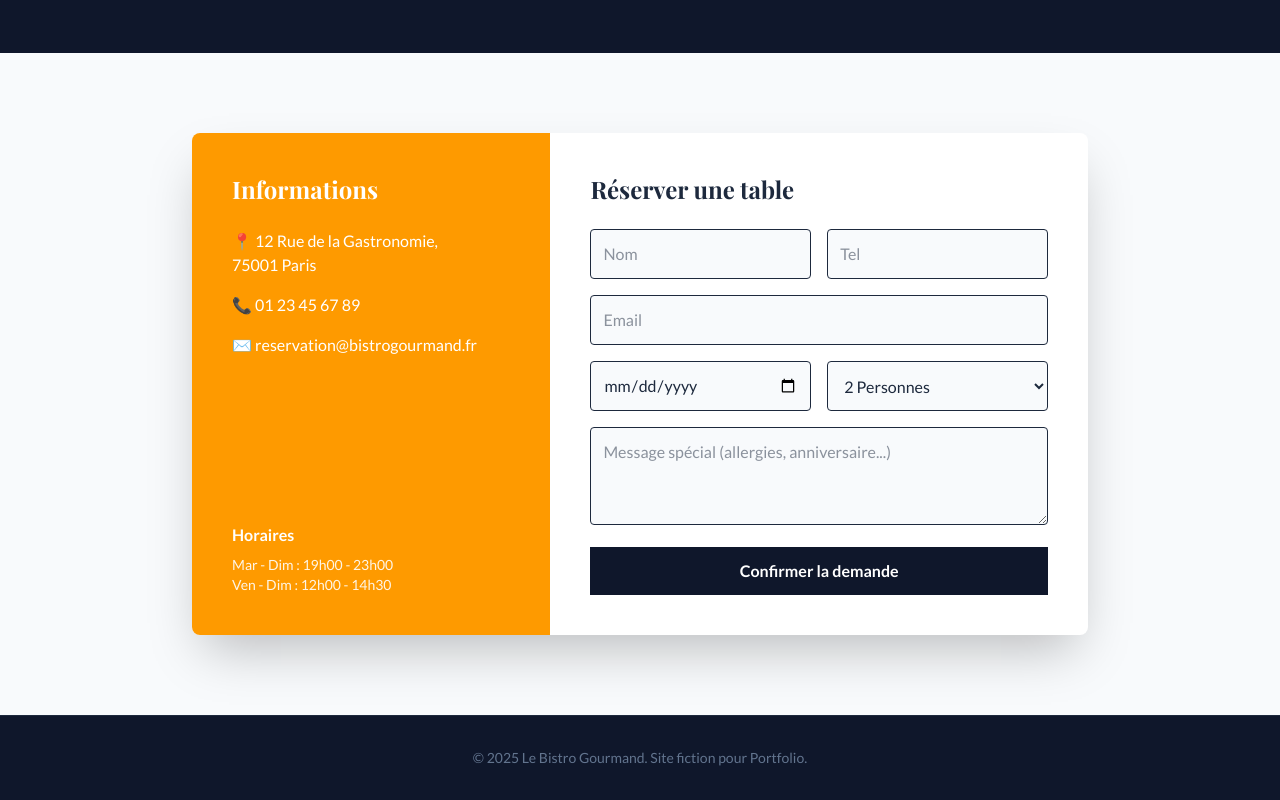
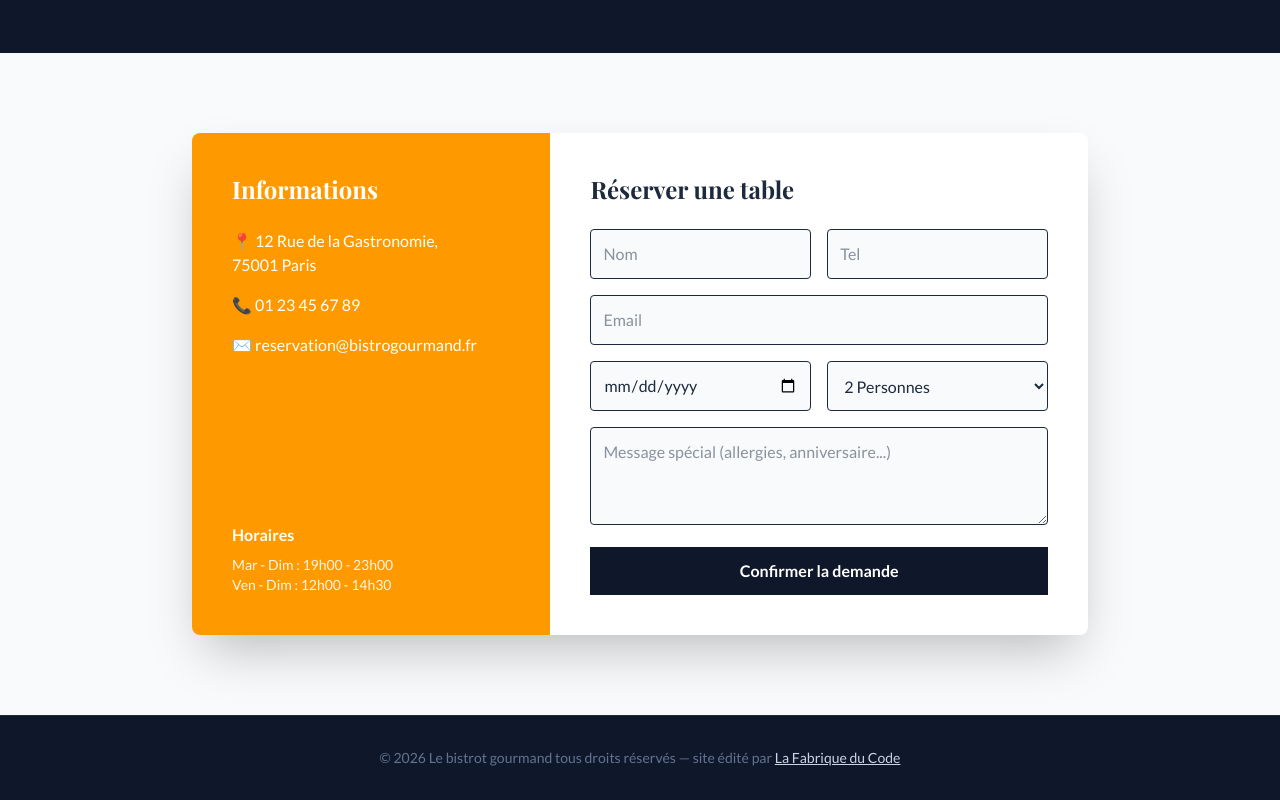
Before and after one commit to G-eraldo/leBistrotGourmand, a Nuxt app: page / in a window 1280 px wide. Shown: the part 2104-2904 px from the top of the page. Built offline with nearby package versions, Linux system fonts and the light colour scheme; a web font is replaced by a local one.

Commit message:
feat(footer): mention 2026 et credit La Fabrique du Code avec lien

```diff
--- a/app/app.vue
+++ b/app/app.vue
@@ -155,7 +155,10 @@
     </section>
 
     <footer class="bg-slate-900 text-slate-500 py-8 text-center text-sm border-t border-slate-800">
-      <p>&copy; 2025 Le Bistro Gourmand. Site fiction pour Portfolio.</p>
+      <p>&copy; 2026 Le bistrot gourmand tous droits réservés — site édité par
+        <a href="https://lafabriqueducode.fr" target="_blank" rel="noopener noreferrer"
+          class="text-slate-300 underline hover:text-white transition-colors">La Fabrique du Code</a>
+      </p>
     </footer>
   </div>
 </template>
```
